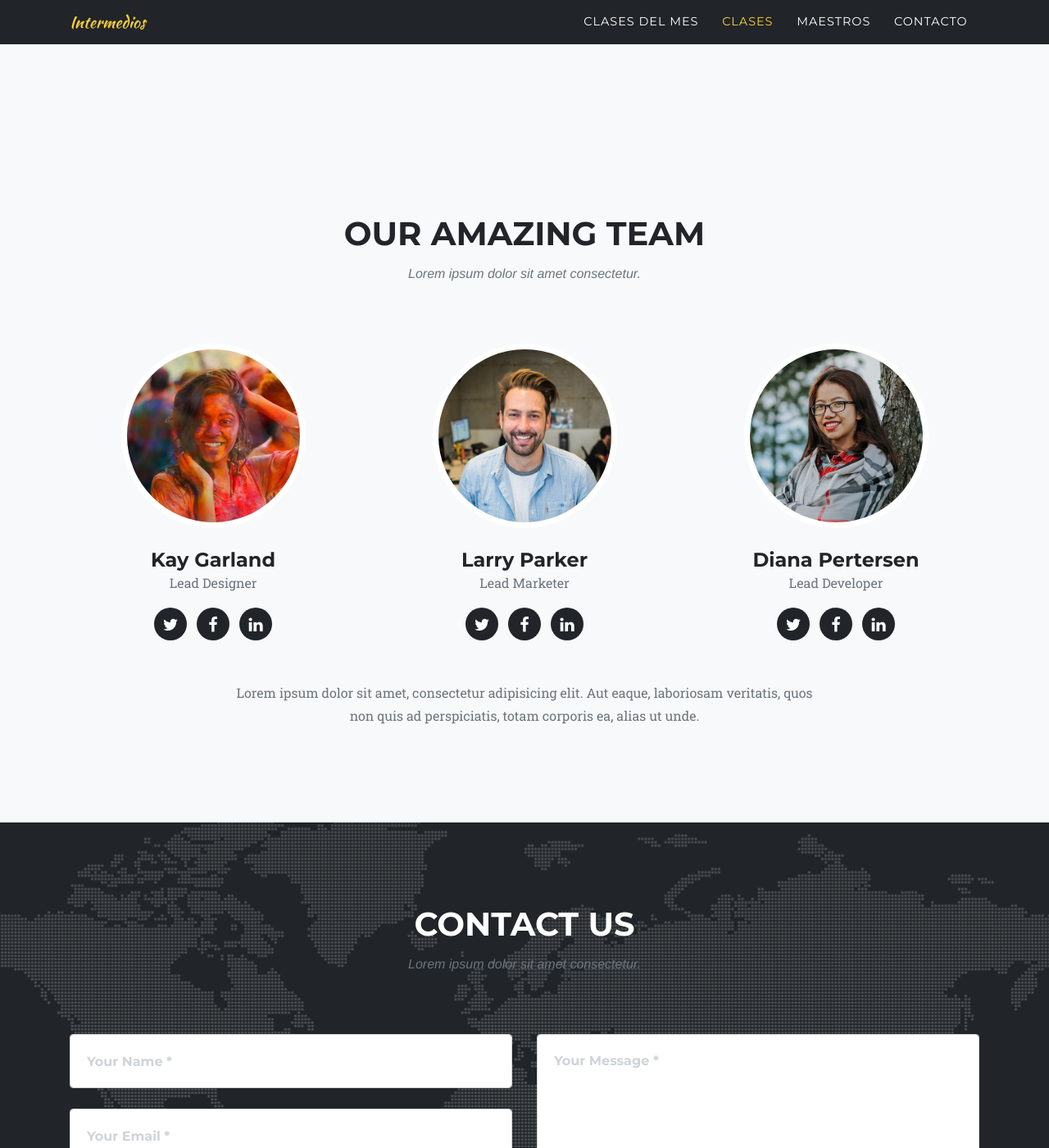
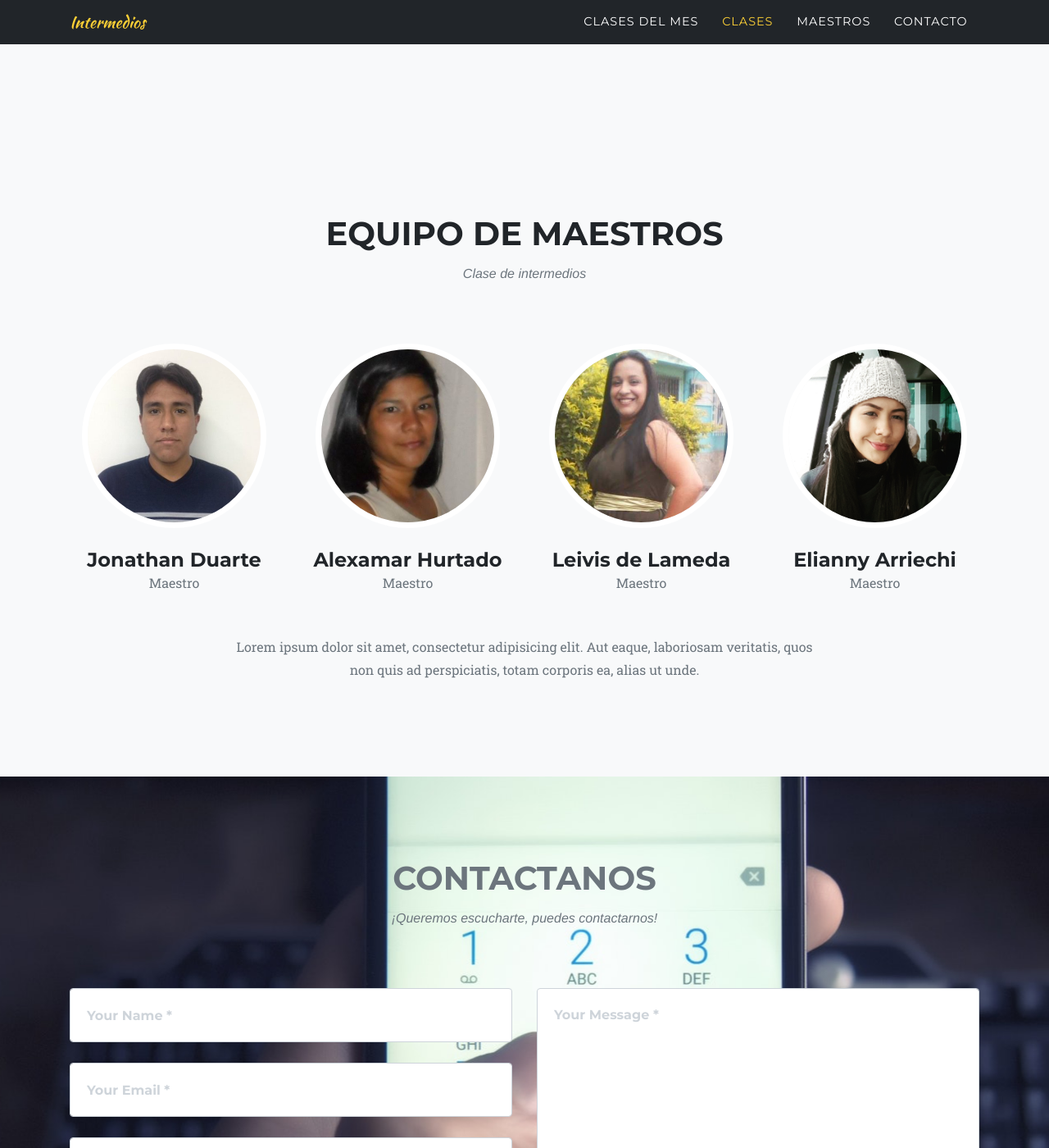
Before and after one commit to Escueladominical/Escueladominical.github.io, a Jekyll site: the page built from intermedios/index.html, in a window 1280 px wide and 1400 px high, scrolled down 3742 px. Shown: the whole window at 82% size. Built offline with Jekyll 4.4.1, drawn with Linux system fonts in a browser that asks for light colours; some web fonts are replaced.

Commit message:
our team

```diff
--- /dev/null
+++ b/_data/intermedios/maestros.yml
@@ -0,0 +1,14 @@
+maestros:
+  - imagen: ./img/team/jonathan.jpg
+    nombre: Jonathan Duarte
+    profesion: Maestro
+  - imagen: ./img/team/alexamar.jpg
+    nombre: Alexamar Hurtado
+    profesion: Maestro
+  - imagen: ./img/team/leivis.jpg
+    nombre: Leivis de Lameda
+    profesion: Maestro
+    rrss:
+  - imagen: ./img/team/elianny.jpg
+    nombre: Elianny Arriechi
+    profesion: Maestro
--- a/_includes/intermedios/index/contactos.html
+++ b/_includes/intermedios/index/contactos.html
@@ -3,8 +3,8 @@
   <div class="container">
     <div class="row">
       <div class="col-lg-12 text-center">
-        <h2 class="section-heading text-uppercase">Contact Us</h2>
-        <h3 class="section-subheading text-muted">Lorem ipsum dolor sit amet consectetur.</h3>
+        <h2 class="section-heading text-uppercase text-muted">Contactanos</h2>
+        <h3 class="section-subheading text-muted">¡Queremos escucharte, puedes contactarnos!</h3>
       </div>
     </div>
     <div class="row">
@@ -34,7 +34,7 @@
             <div class="clearfix"></div>
             <div class="col-lg-12 text-center">
               <div id="success"></div>
-              <button id="sendMessageButton" class="btn btn-primary btn-xl text-uppercase" type="submit">Send Message</button>
+              <button id="sendMessageButton" class="btn btn-primary btn-xl text-uppercase" type="submit">Enviar</button>
             </div>
           </div>
         </form>
--- a/_includes/intermedios/index/teachers.html
+++ b/_includes/intermedios/index/teachers.html
@@ -3,83 +3,29 @@
   <div class="container">
     <div class="row">
       <div class="col-lg-12 text-center">
-        <h2 class="section-heading text-uppercase">Our Amazing Team</h2>
-        <h3 class="section-subheading text-muted">Lorem ipsum dolor sit amet consectetur.</h3>
+        <h2 class="section-heading text-uppercase">Equipo de Maestros</h2>
+        <h3 class="section-subheading text-muted">Clase de intermedios</h3>
       </div>
     </div>
     <div class="row">
-      <div class="col-sm-4">
+      {% for item in site.data.intermedios.maestros.maestros %}
+      <div class="col-sm-3">
         <div class="team-member">
-          <img class="mx-auto rounded-circle" src="img/team/1.jpg" alt="">
-          <h4>Kay Garland</h4>
-          <p class="text-muted">Lead Designer</p>
-          <ul class="list-inline social-buttons">
+          <img class="mx-auto rounded-circle" src="{{ item.imagen }}" alt="">
+          <h4>{{ item.nombre }}</h4>
+          <p class="text-muted">{{ item.profesion }}</p>
+          <!--<ul class="list-inline social-buttons">
+            {% for element in item.rsss %}
             <li class="list-inline-item">
-              <a href="#">
-                <i class="fa fa-twitter"></i>
+              <a href="{{ item.url }}">
+                <i class="fa {% if item.nombre contains twitter %}fa-twitter{% elsif item.nombre contains facebook %}fa-facebook{% elsif  item.nombre contains instagram %}fa-instagram{% endif %}"></i>
               </a>
             </li>
-            <li class="list-inline-item">
-              <a href="#">
-                <i class="fa fa-facebook"></i>
-              </a>
-            </li>
-            <li class="list-inline-item">
-              <a href="#">
-                <i class="fa fa-linkedin"></i>
-              </a>
-            </li>
-          </ul>
+            {% endfor %}
+          </ul>-->
         </div>
       </div>
-      <div class="col-sm-4">
-        <div class="team-member">
-          <img class="mx-auto rounded-circle" src="img/team/2.jpg" alt="">
-          <h4>Larry Parker</h4>
-          <p class="text-muted">Lead Marketer</p>
-          <ul class="list-inline social-buttons">
-            <li class="list-inline-item">
-              <a href="#">
-                <i class="fa fa-twitter"></i>
-              </a>
-            </li>
-            <li class="list-inline-item">
-              <a href="#">
-                <i class="fa fa-facebook"></i>
-              </a>
-            </li>
-            <li class="list-inline-item">
-              <a href="#">
-                <i class="fa fa-linkedin"></i>
-              </a>
-            </li>
-          </ul>
-        </div>
-      </div>
-      <div class="col-sm-4">
-        <div class="team-member">
-          <img class="mx-auto rounded-circle" src="img/team/3.jpg" alt="">
-          <h4>Diana Pertersen</h4>
-          <p class="text-muted">Lead Developer</p>
-          <ul class="list-inline social-buttons">
-            <li class="list-inline-item">
-              <a href="#">
-                <i class="fa fa-twitter"></i>
-              </a>
-            </li>
-            <li class="list-inline-item">
-              <a href="#">
-                <i class="fa fa-facebook"></i>
-              </a>
-            </li>
-            <li class="list-inline-item">
-              <a href="#">
-                <i class="fa fa-linkedin"></i>
-              </a>
-            </li>
-          </ul>
-        </div>
-      </div>
+      {% endfor %}
     </div>
     <div class="row">
       <div class="col-lg-8 mx-auto text-center">
```
Also changed, not shown: intermedios/img/header-bg1.jpg (deleted), intermedios/img/map-image.png, intermedios/img/map-image2.png (added), intermedios/img/team/alexamar.jpg (added), intermedios/img/team/elianny.jpg (added), intermedios/img/team/jonathan.jpg (added), intermedios/img/team/leivis.jpg (added), 2 other files.
